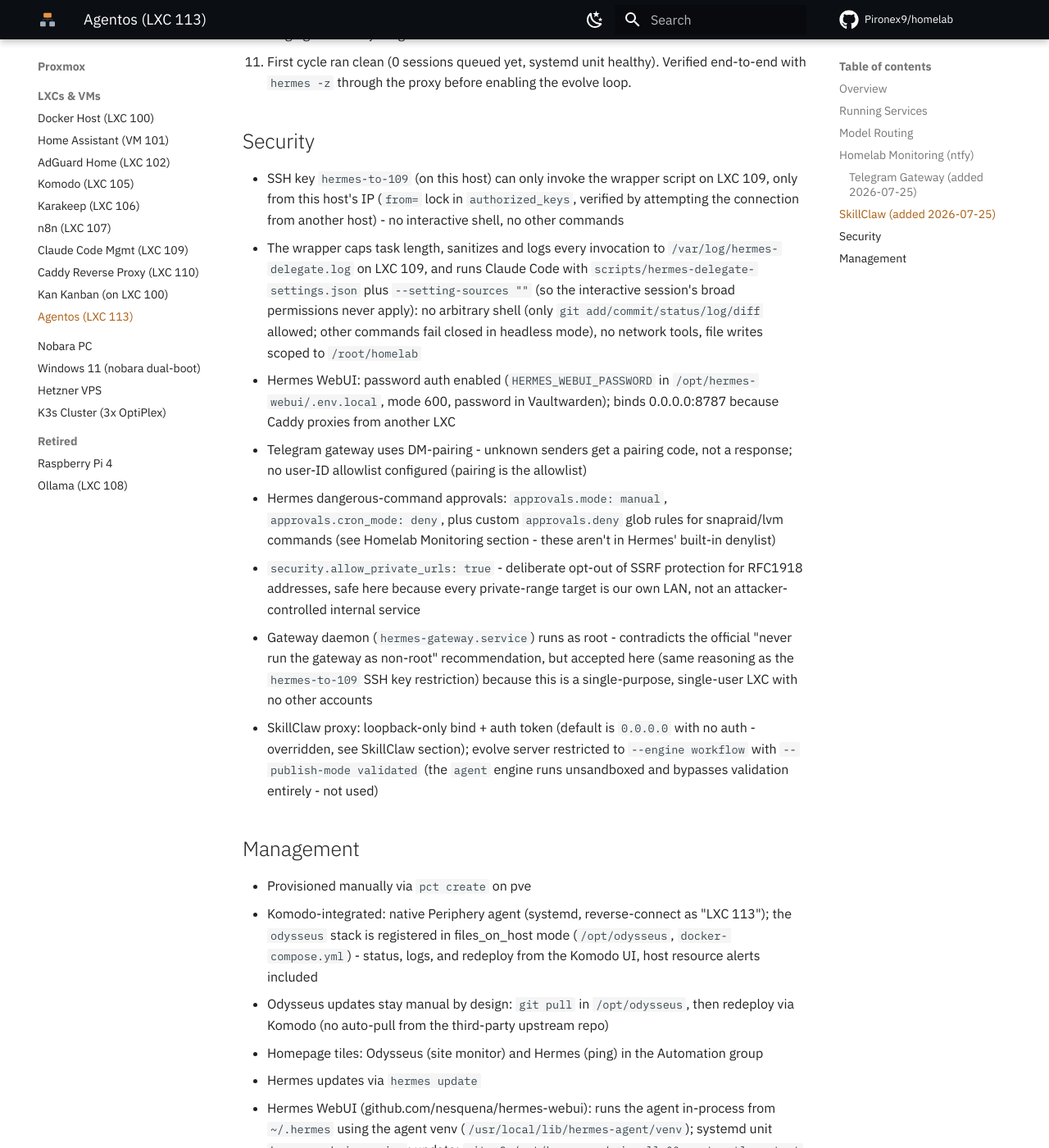
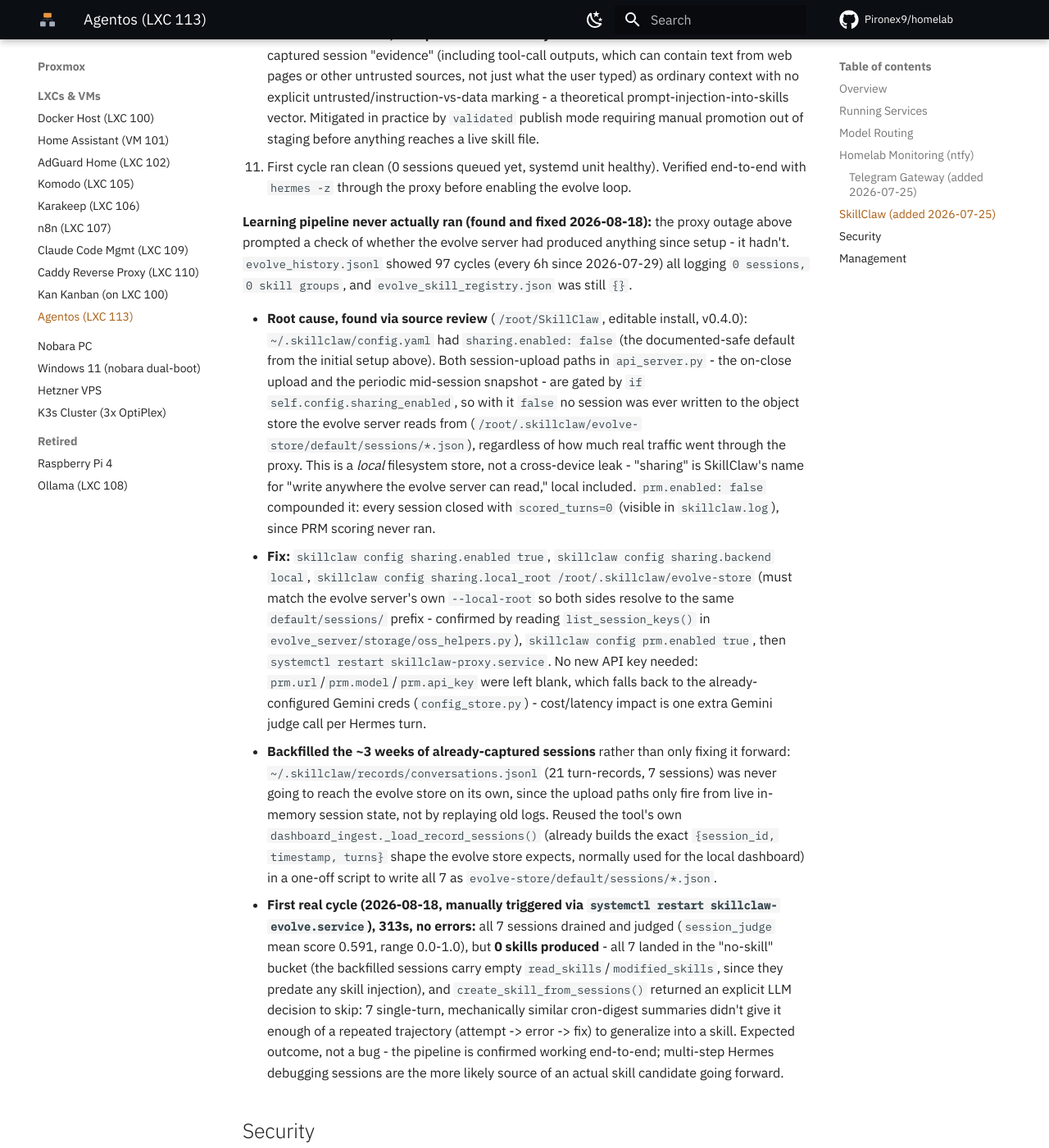
Before and after one commit to Pironex9/homelab, an MkDocs documentation site: the page built from docs/hosts/agentos.md, in a window 1280 px wide and 1400 px high, scrolled down 7330 px. Shown: the whole window at 82% size. Built offline with MkDocs 1.6.1 and Material for MkDocs 9.7.7, drawn with Linux system fonts in a browser that asks for light colours; comment, search, counter and statistics services are not loaded; some of the changed text lies outside the part shown.

Commit message:
docs(agentos): a tanulási csővezeték sosem futott, és amit a backfill megmutatott
sharing.enabled: false hetek óta nullázta a skill-evolution pipeline-t -
97 ciklus, mind 0 session. Javítva (sharing+prm bekapcsolva, local_root
összehangolva az evolve-server-rel), a régi 7 session visszatöltve, első
éles ciklus hiba nélkül lefutott, de skillt nem termelt (várható, nem hiba).
Mellékesen frissítve a proxy szekció is: skillclaw-proxy.service azóta
valódi systemd unit, nem "skillclaw start --daemon".

```diff
--- a/docs/hosts/agentos.md
+++ b/docs/hosts/agentos.md
@@ -88,7 +88,7 @@
 
 **Two components, reviewed and configured separately:**
 
-1. **Proxy** (`skillclaw start --daemon`, plain `systemctl`-less background process managed by the CLI itself, not a unit file) - sits between Hermes and its LLM provider to capture session traces (prompts/responses/tool I/O) into `~/.skillclaw/records/conversations.jsonl`, and injects skill content from `~/.hermes/skills` into the agent's context.
+1. **Proxy** (`skillclaw-proxy.service`, real systemd unit as of 2026-07-30 - originally started by hand with `skillclaw start --daemon` and no supervision, which meant an unrelated LXC reboot on 2026-07-29 silently killed it with no auto-restart and broke the next day's `homelab-digest-review` cron run with `RuntimeError: Connection error.` after the Nobara-Ollama fallback also failed to answer; fixed by writing a unit modeled on the pre-existing evolve-server unit, `Type=simple`/foreground start/`Restart=always`/`RestartSec=10`/`enable`d) - sits between Hermes and its LLM provider to capture session traces (prompts/responses/tool I/O) into `~/.skillclaw/records/conversations.jsonl`, and injects skill content from `~/.hermes/skills` into the agent's context.
    - **Default config is unsafe and was overridden**: binds `0.0.0.0` with no proxy auth key by default - source review found `_check_auth()` explicitly skips authentication when no key is set (`skillclaw/api_server.py`), meaning anyone on the LAN could relay requests through the owner's Gemini key with zero auth. Fixed in `~/.skillclaw/config.yaml`: `proxy.host: 127.0.0.1`, `proxy.api_key` set to a random token. Verified: unauthenticated `curl` to `127.0.0.1:30000/v1/models` returns 401; `ss -tlnp` confirms loopback-only bind.
    - `skillclaw start` silently rewrites `~/.hermes/config.yaml`'s `model:` block to route through the proxy (backs up the previous config first, under `~/.skillclaw/backups/hermes/`) - `skillclaw doctor hermes` confirms `proxy_match: True` and zero issues after activation.
    - Session data is 100% local by default (`sharing.enabled: false`, left off) - the `skill_hub`/nacos cross-device sharing mechanism has no hardcoded remote and raises an error if `sharing.nacos_server` isn't explicitly set, so nothing phones home unless deliberately configured.
@@ -100,6 +100,13 @@
    - `--use-skillclaw-config` reuses the same already-reviewed, billing-enabled Gemini key as the proxy, instead of the tool's own default (`gpt-4o` via `api.openai.com`) - avoids opening a second, unreviewed data-egress path for captured session content.
    - **Known residual risk, accepted as low-severity for now:** the evolve LLM call treats captured session "evidence" (including tool-call outputs, which can contain text from web pages or other untrusted sources, not just what the user typed) as ordinary context with no explicit untrusted/instruction-vs-data marking - a theoretical prompt-injection-into-skills vector. Mitigated in practice by `validated` publish mode requiring manual promotion out of staging before anything reaches a live skill file.
    - First cycle ran clean (0 sessions queued yet, systemd unit healthy). Verified end-to-end with `hermes -z` through the proxy before enabling the evolve loop.
+
+**Learning pipeline never actually ran (found and fixed 2026-08-18):** the proxy outage above prompted a check of whether the evolve server had produced anything since setup - it hadn't. `evolve_history.jsonl` showed 97 cycles (every 6h since 2026-07-29) all logging `0 sessions, 0 skill groups`, and `evolve_skill_registry.json` was still `{}`.
+
+- **Root cause, found via source review** (`/root/SkillClaw`, editable install, v0.4.0): `~/.skillclaw/config.yaml` had `sharing.enabled: false` (the documented-safe default from the initial setup above). Both session-upload paths in `api_server.py` - the on-close upload and the periodic mid-session snapshot - are gated by `if self.config.sharing_enabled`, so with it `false` no session was ever written to the object store the evolve server reads from (`/root/.skillclaw/evolve-store/default/sessions/*.json`), regardless of how much real traffic went through the proxy. This is a *local* filesystem store, not a cross-device leak - "sharing" is SkillClaw's name for "write anywhere the evolve server can read," local included. `prm.enabled: false` compounded it: every session closed with `scored_turns=0` (visible in `skillclaw.log`), since PRM scoring never ran.
+- **Fix:** `skillclaw config sharing.enabled true`, `skillclaw config sharing.backend local`, `skillclaw config sharing.local_root /root/.skillclaw/evolve-store` (must match the evolve server's own `--local-root` so both sides resolve to the same `default/sessions/` prefix - confirmed by reading `list_session_keys()` in `evolve_server/storage/oss_helpers.py`), `skillclaw config prm.enabled true`, then `systemctl restart skillclaw-proxy.service`. No new API key needed: `prm.url`/`prm.model`/`prm.api_key` were left blank, which falls back to the already-configured Gemini creds (`config_store.py`) - cost/latency impact is one extra Gemini judge call per Hermes turn.
+- **Backfilled the ~3 weeks of already-captured sessions** rather than only fixing it forward: `~/.skillclaw/records/conversations.jsonl` (21 turn-records, 7 sessions) was never going to reach the evolve store on its own, since the upload paths only fire from live in-memory session state, not by replaying old logs. Reused the tool's own `dashboard_ingest._load_record_sessions()` (already builds the exact `{session_id, timestamp, turns}` shape the evolve store expects, normally used for the local dashboard) in a one-off script to write all 7 as `evolve-store/default/sessions/*.json`.
+- **First real cycle (2026-08-18, manually triggered via `systemctl restart skillclaw-evolve.service`), 313s, no errors:** all 7 sessions drained and judged (`session_judge` mean score 0.591, range 0.0-1.0), but **0 skills produced** - all 7 landed in the "no-skill" bucket (the backfilled sessions carry empty `read_skills`/`modified_skills`, since they predate any skill injection), and `create_skill_from_sessions()` returned an explicit LLM decision to skip: 7 single-turn, mechanically similar cron-digest summaries didn't give it enough of a repeated trajectory (attempt -> error -> fix) to generalize into a skill. Expected outcome, not a bug - the pipeline is confirmed working end-to-end; multi-step Hermes debugging sessions are the more likely source of an actual skill candidate going forward.
 
 ## Security
 
```
